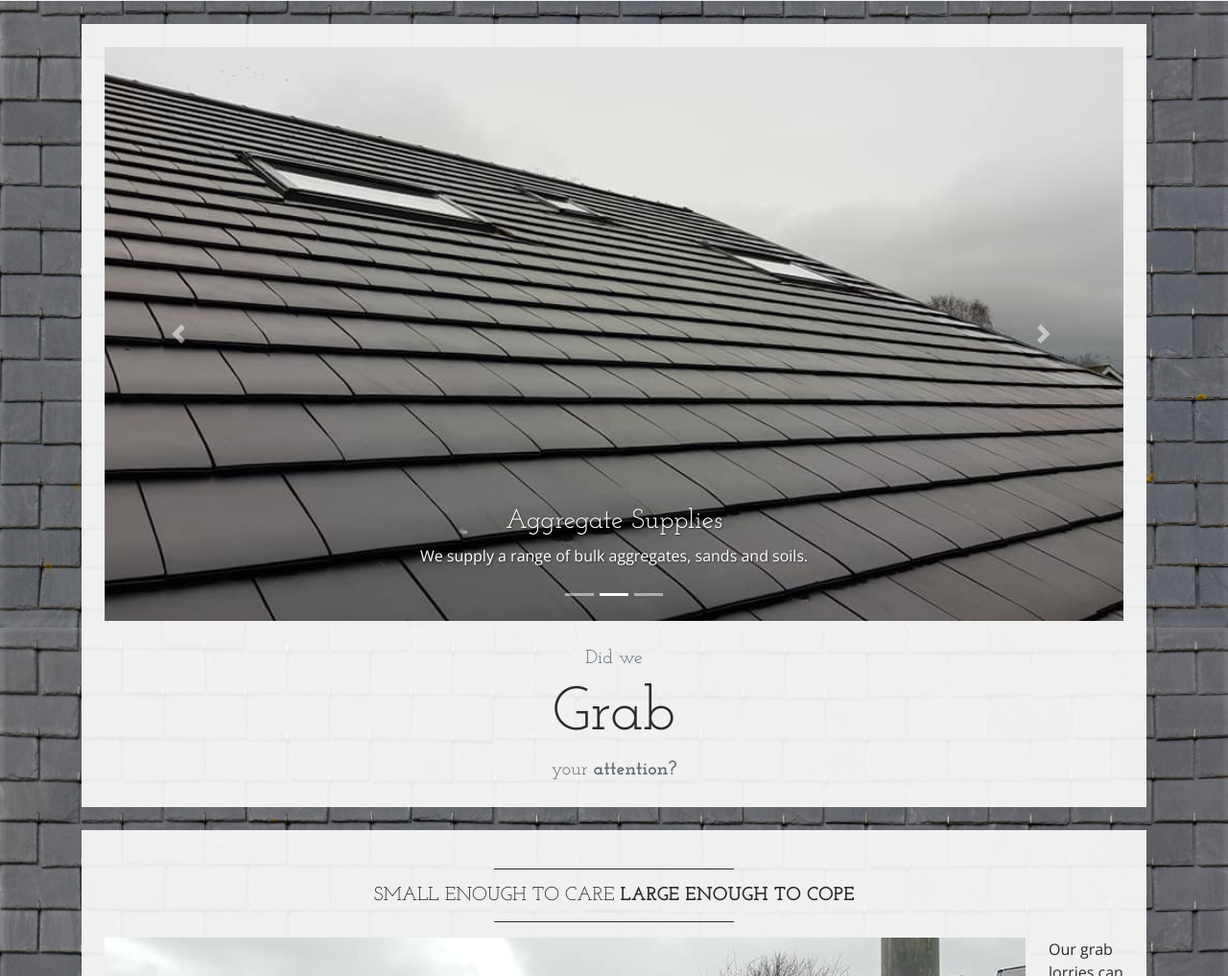
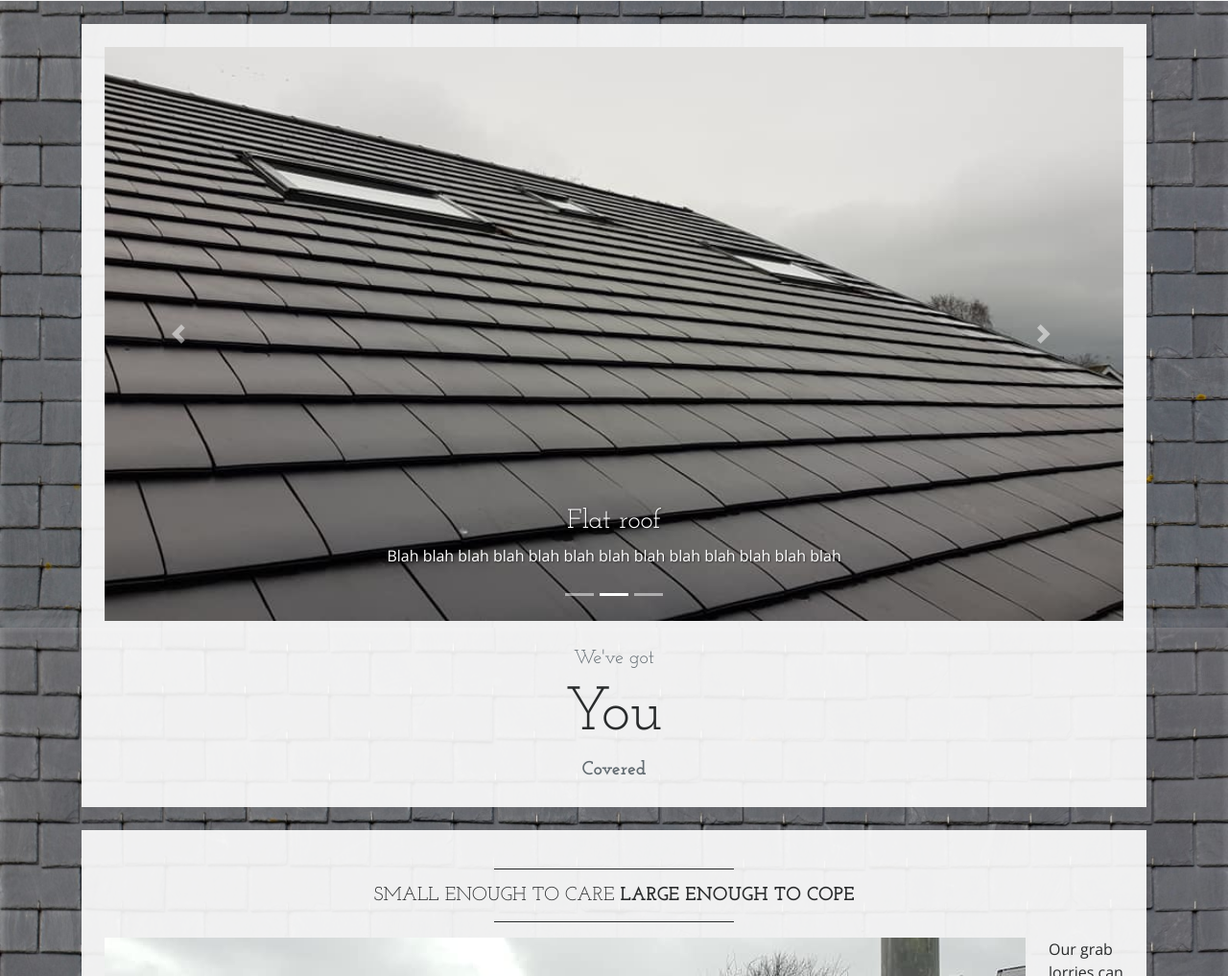
Before and after one commit to pitstop4pcs/rmroofing, a website: page index.html in a window 1280 px wide. Shown: the part 234-1251 px from the top of the page at 96% size. Drawn offline with nearby package versions, Linux system fonts and the light colour scheme.

Commit message:
Update index.html

```diff
--- a/index.html
+++ b/index.html
@@ -90,15 +90,15 @@
                     <div class="carousel-item active">
                         <img class="d-block img-fluid w-100" src="img/slide-1.jpg" alt="">
                         <div class="carousel-caption d-none d-md-block">
-                            <h3 class="text-shadow">Grab Hire</h3>
-                            <p class="text-shadow">Our fleet of 6 and 8 wheel grab lorries are available to hire with driver/operator and an extra labourer if required .</p>
+                            <h3 class="text-shadow">Slate roof</h3>
+                            <p class="text-shadow">Blah blah blah blah blah blah blah blah blah blah blah</p>
                         </div>
                     </div>
                     <div class="carousel-item">
                         <img class="d-block img-fluid w-100" src="img/slide-2.jpg" alt="">
                         <div class="carousel-caption d-none d-md-block">
-                            <h3 class="text-shadow">Aggregate Supplies</h3>
-                            <p class="text-shadow">We supply a range of bulk aggregates, sands and soils.</p>
+                            <h3 class="text-shadow">Flat roof</h3>
+                            <p class="text-shadow">Blah blah blah blah blah blah blah blah blah blah blah blah blah</p>
                         </div>
                     </div>
                     <div class="carousel-item">
@@ -120,9 +120,9 @@
             </div>
             <!-- Welcome Message -->
             <div class="text-center mt-4">
-                <div class="text-heading text-muted text-lg">Did we</div>
-                <h1 class="my-2">Grab</h1>
-                <div class="text-heading text-muted text-lg">your <strong>attention?</strong></div>
+                <div class="text-heading text-muted text-lg">We've got</div>
+                <h1 class="my-2">You</h1>
+                <div class="text-heading text-muted text-lg"><strong>Covered</strong></div>
             </div>
         </div>
 
```
